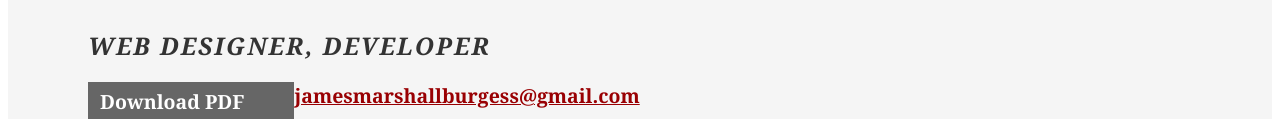
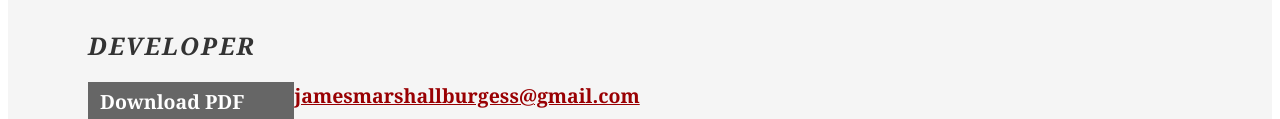
Before and after one commit to bottack/silver-rotary-phone, a plain HTML site: page cv.html in a window 1280 px wide. Shown: the part 206-325 px from the top of the page. Drawn offline with Linux system fonts and the light colour scheme; a small style sheet from the web is missing.

Commit message:
Add files via upload

```diff
--- a/cv.html
+++ b/cv.html
@@ -1,7 +1,7 @@
 <!DOCTYPE html
 <head>
 
-	<title>James Burgess | Web Designer, Developer. | jamesmarshallburgess@gmail.com</title>
+	<title>James Burgess | Developer. | jamesmarshallburgess@gmail.com</title>
 	<meta http-equiv="content-type" content="text/html; charset=utf-8" />
 
 	<meta name="keywords" content="" />
@@ -9,8 +9,7 @@
 
 	<link rel="stylesheet" type="text/css" href="http://yui.yahooapis.com/2.7.0/build/reset-fonts-grids/reset-fonts-grids.css" media="all" />
 	<link rel="stylesheet" type="text/css" href="cv.css" media="all" />
-	<div>
-	  </div>
+
 
 </head>
 <body>
@@ -23,7 +22,7 @@
 			<div class="yui-gc">
 				<div class="yui-u first">
 					<h1>James Burgess</h1>
-					<h2>Web Designer, Developer</h2>
+					<h2>Developer</h2>
 				</div>
 
 				<div class="yui-u">
```
